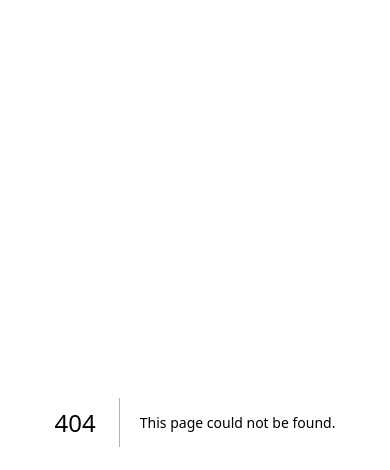
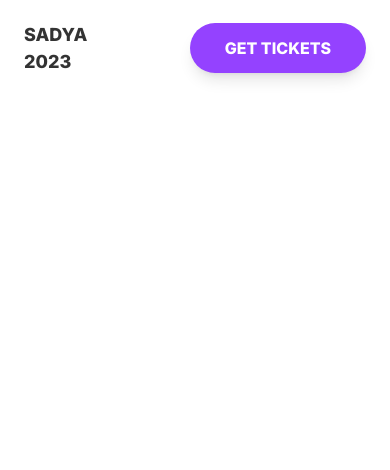
Before and after one commit to SAMAHAN-Systems-Development/sadya-2023-website, a Next.js app: page /demo in a window 390 px wide. Before the commit this address had no page. Shown: the top 470 px of the page. Built offline with nearby package versions, Linux system fonts and the light colour scheme.

Commit message:
feat: Added responsiveness for the NavBar and used the final MainButton components NavigationBar #4

```diff
--- /dev/null
+++ b/src/app/demo/page.tsx
@@ -0,0 +1,14 @@
+import React from 'react';
+
+import NavigationBar from '@/components/ui/NavigationBar';
+
+
+const Test = () => {
+    return (
+        <div>
+            <NavigationBar/>
+        </div>
+    );
+};
+
+export default Test;
--- /dev/null
+++ b/src/components/ui/NavigationBar.tsx
@@ -0,0 +1,20 @@
+import React from "react";
+
+import MainButton from "@/components/ui/MainButton";
+
+const NavigationBar = () => {
+  return (
+    <div className="flex items-center justify-between px-6 py-4 bg-white h-24 md:h-24 lg:h-24 xl:h-24 2xl:h-24">
+      <div className="relative font-extrabold text-black text-lg tracking-0 leading-normal md:text-2xl lg:text-2xl xl:text-2xl 2xl:text-2xl">
+        <div>SADYA</div>
+        <div>2023</div>
+      </div>
+      <div>
+        <MainButton label="GET TICKETS" type="get-tickets"/>
+        <button/>
+      </div>
+    </div>
+  );
+};
+
+export default NavigationBar;
```
